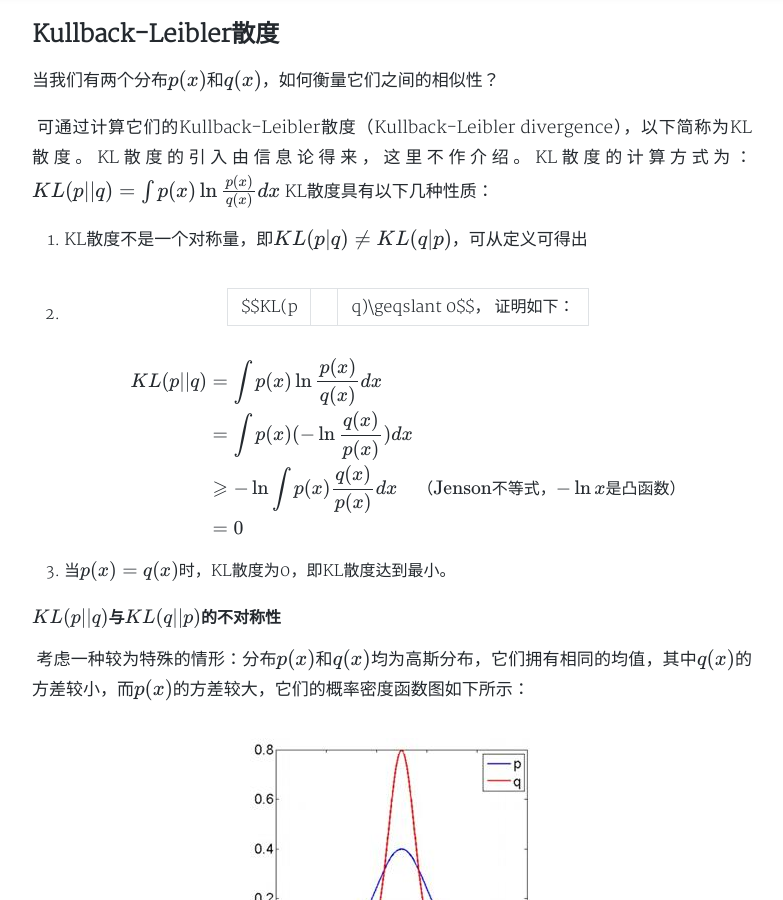
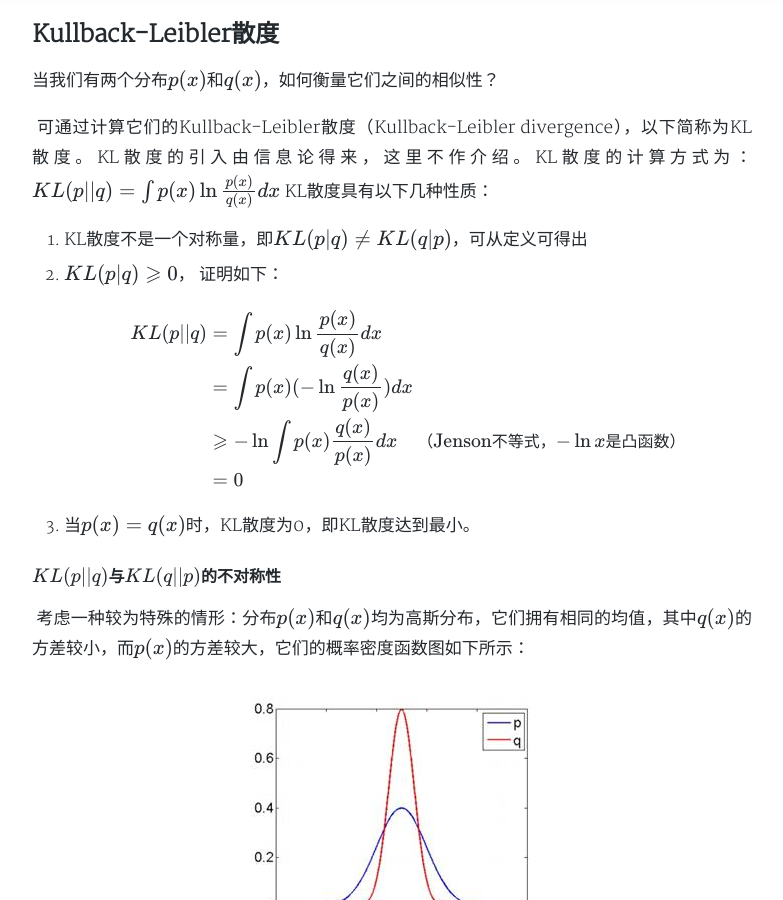
Before and after one commit to zample/zample.github.io, a Jekyll site: the page built from _posts/2019-10-14-kl-divergence.md, in a window 1280 px wide and 900 px high, scrolled down 380 px. Shown: the whole window, without its empty margins (248-1031 px from the left). Built offline with Jekyll 4.4.1, drawn with Linux system fonts in a browser that asks for light colours; nearby versions of some CDN libraries; formulas are drawn with MathJax 3; a style sheet for code colours, icons or effects is not loaded.

Commit message:
Update Kullback-Leibler散度

```diff
--- a/_posts/2019-10-14-kl-divergence.md
+++ b/_posts/2019-10-14-kl-divergence.md
@@ -17,7 +17,7 @@ $$
 
 1. KL散度不是一个对称量，即$K L(p \| q) \neq K L(q \| p)$，可从定义可得出
 
-2. $$KL(p||q)\geqslant 0$$， 证明如下：
+2. $KL(p\|q)\geqslant 0$， 证明如下：
 
    $$
    \begin{split}
```
